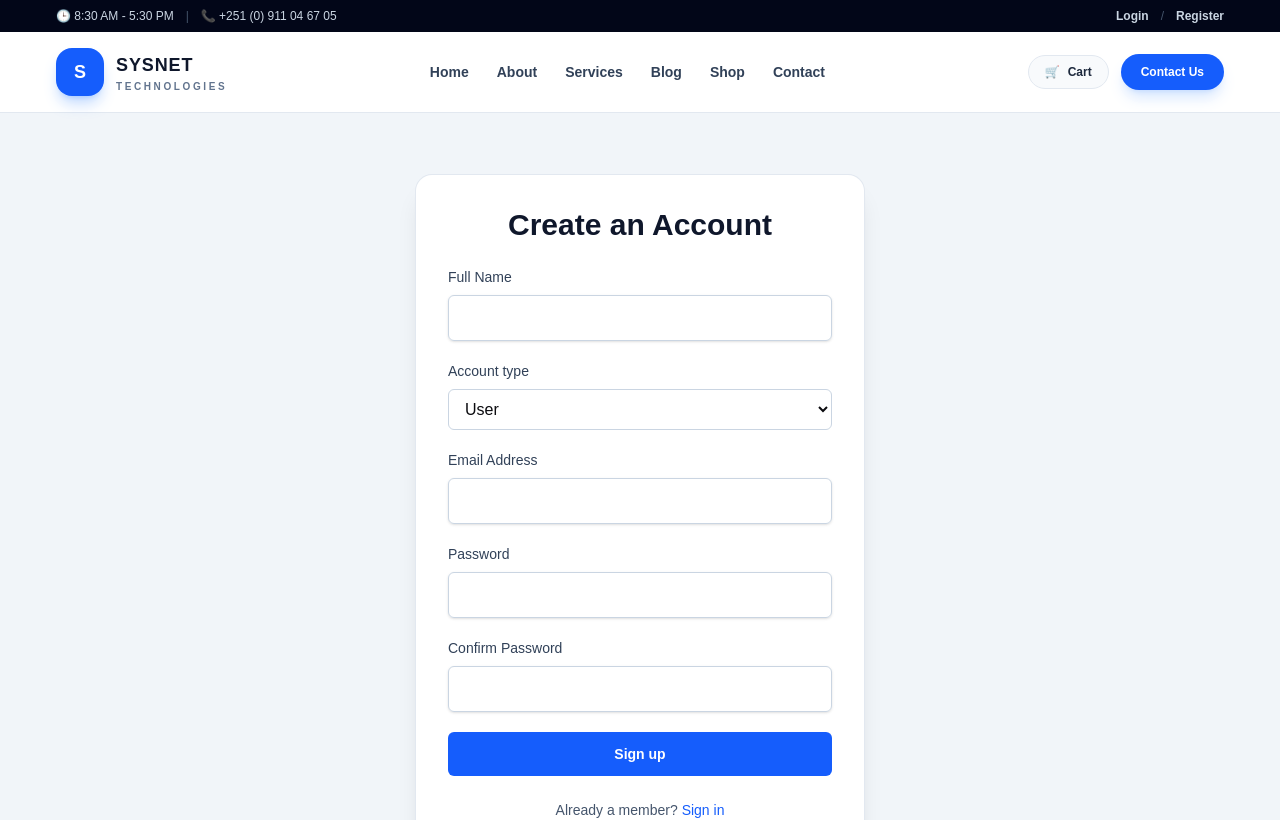
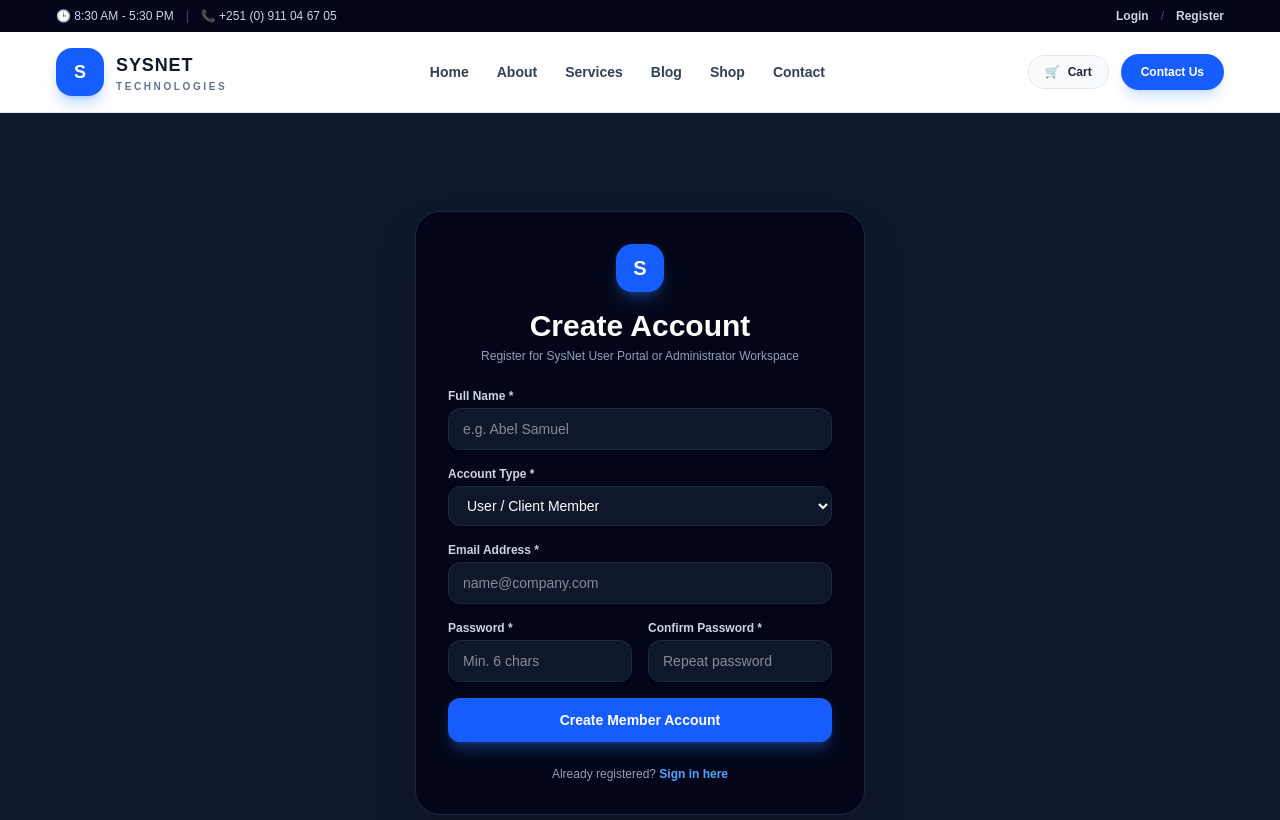
Before and after one commit to Yaya1200/sysnext, a Next.js app: page /register in a window 1280 px wide. Shown: the top 820 px of the page. Built offline with nearby package versions, Linux system fonts and the light colour scheme; no server answers.

Commit message:
adding register

```diff
--- a/app/register/page.tsx
+++ b/app/register/page.tsx
@@ -13,63 +13,121 @@ export default function RegisterPage() {
   const [confirmPassword, setConfirmPassword] = useState("");
   const [role, setRole] = useState<"user" | "admin">("user");
   const [adminCode, setAdminCode] = useState("");
-  const [message, setMessage] = useState("");
+  const [message, setMessage] = useState<{ text: string; type: "success" | "error" } | null>(null);
   const [isSubmitting, setIsSubmitting] = useState(false);
 
   const handleSubmit = async (event: FormEvent<HTMLFormElement>) => {
     event.preventDefault();
-    setMessage("");
+    setMessage(null);
 
     if (!fullName || !email || !password || !confirmPassword) {
-      setMessage("Please fill in all fields.");
+      setMessage({ text: "Please fill in all required fields.", type: "error" });
       return;
     }
 
     if (password.length < 6) {
-      setMessage("Password must be at least 6 characters long.");
+      setMessage({ text: "Password must be at least 6 characters long.", type: "error" });
       return;
     }
 
     if (password !== confirmPassword) {
-      setMessage("Passwords do not match.");
+      setMessage({ text: "Passwords do not match.", type: "error" });
+      return;
+    }
+
+    if (role === "admin" && !adminCode) {
+      setMessage({ text: "Administrator registration code is required. (Default: admin12345)", type: "error" });
       return;
     }
 
     setIsSubmitting(true);
+
     try {
-      let error: { message: string } | null = null;
-      if (role === "admin") {
-        const response = await fetch("/api/auth/register", { method: "POST", headers: { "Content-Type": "application/json" }, body: JSON.stringify({ fullName, email, password, role, adminCode }) });
-        if (!response.ok) error = await response.json();
-      } else {
-        const result = await createClient().auth.signUp({ email, password, options: { data: { full_name: fullName } } });
-        error = result.error;
-      }
+      // 1. Call API registration
+      const response = await fetch("/api/auth/register", {
+        method: "POST",
+        headers: { "Content-Type": "application/json" },
+        body: JSON.stringify({ fullName, email, password, role, adminCode }),
+      });
 
-      if (error) {
-        setMessage(error.message);
+      const result = await response.json();
+
+      if (!response.ok) {
+        setMessage({ text: result.error || "Registration failed.", type: "error" });
+        setIsSubmitting(false);
         return;
       }
 
-      setMessage(role === "admin" ? "Administrator account created. Check your email to confirm it." : "Account created successfully. Check your email to confirm your account.");
+      // Also attempt Supabase client sign up
+      try {
+        await createClient().auth.signUp({
+          email,
+          password,
+          options: { data: { full_name: fullName, role } },
+        });
+      } catch {
+        // ignore
+      }
 
-      setTimeout(() => router.push("/login"), 600);
+      // Save to registered accounts in localStorage for instant offline/mock login support
+      const existingAccounts = JSON.parse(window.localStorage.getItem("sysnet-registered-accounts") || "[]");
+      existingAccounts.push({
+        id: result.user?.id || "usr-" + Date.now(),
+        email: email.toLowerCase(),
+        password,
+        full_name: fullName,
+        role,
+      });
+      window.localStorage.setItem("sysnet-registered-accounts", JSON.stringify(existingAccounts));
+
+      // Auto login
+      window.localStorage.setItem(
+        "sysnet-user-demo",
+        JSON.stringify({
+          id: result.user?.id || "usr-" + Date.now(),
+          email: email.toLowerCase(),
+          full_name: fullName,
+          role,
+        })
+      );
+
+      setMessage({
+        text: role === "admin"
+          ? "✓ Administrator account created! Logging in to Admin Portal..."
+          : "✓ Account created successfully! Logging in to User Portal...",
+        type: "success",
+      });
+
+      setTimeout(() => {
+        router.push(role === "admin" ? "/admin" : "/portal");
+      }, 1000);
     } catch {
-      setMessage("Signup could not reach the server. Check that the development server is running and try again.");
+      setMessage({
+        text: "Could not reach server. Please check your connection and try again.",
+        type: "error",
+      });
     } finally {
       setIsSubmitting(false);
     }
   };
 
   return (
-    <div className="flex min-h-screen items-center justify-center bg-slate-100 px-4">
-      <div className="w-full max-w-md rounded-2xl bg-white p-8 shadow-xl ring-1 ring-slate-200">
-        <h1 className="text-center text-3xl font-bold text-slate-900">Create an Account</h1>
+    <div className="flex min-h-screen items-center justify-center bg-slate-900 px-4 py-12">
+      <div className="w-full max-w-md rounded-3xl bg-slate-950 p-8 shadow-2xl ring-1 ring-slate-800 text-white">
+        <div className="flex justify-center mb-4">
+          <div className="flex h-12 w-12 items-center justify-center rounded-2xl bg-blue-600 font-black text-white text-xl shadow-lg shadow-blue-500/30">
+            S
+          </div>
+        </div>
+        <h1 className="text-center text-3xl font-black text-white">Create Account</h1>
+        <p className="mt-1 text-center text-xs text-slate-400">
+          Register for SysNet User Portal or Administrator Workspace
+        </p>
 
-        <form className="mt-6 space-y-5" onSubmit={handleSubmit}>
+        <form className="mt-6 space-y-4" onSubmit={handleSubmit}>
           <div>
-            <label htmlFor="fullname" className="mb-2 block text-sm font-medium text-slate-700">
-              Full Name
+            <label htmlFor="fullname" className="mb-1 block text-xs font-semibold text-slate-300">
+              Full Name *
             </label>
             <input
               id="fullname"
@@ -77,30 +135,51 @@ export default function RegisterPage() {
               type="text"
               autoComplete="name"
               required
+              placeholder="e.g. Abel Samuel"
               value={fullName}
               onChange={(event) => setFullName(event.target.value)}
-              className="w-full rounded-md border border-slate-300 px-3 py-2.5 shadow-sm outline-none transition focus:border-blue-500 focus:ring-2 focus:ring-blue-200"
+              className="w-full rounded-xl border border-slate-800 bg-slate-900 px-3.5 py-2.5 text-sm text-white shadow-sm outline-none transition focus:border-blue-500 focus:ring-1 focus:ring-blue-500"
             />
           </div>
 
           <div>
-            <label htmlFor="role" className="mb-2 block text-sm font-medium text-slate-700">Account type</label>
-            <select id="role" value={role} onChange={(event) => setRole(event.target.value as "user" | "admin")} className="w-full rounded-md border border-slate-300 px-3 py-2.5">
-              <option value="user">User</option>
+            <label htmlFor="role" className="mb-1 block text-xs font-semibold text-slate-300">
+              Account Type *
+            </label>
+            <select
+              id="role"
+              value={role}
+              onChange={(event) => setRole(event.target.value as "user" | "admin")}
+              className="w-full rounded-xl border border-slate-800 bg-slate-900 px-3.5 py-2.5 text-sm text-white shadow-sm outline-none transition focus:border-blue-500 focus:ring-1 focus:ring-blue-500 font-medium"
+            >
+              <option value="user">User / Client Member</option>
               <option value="admin">Administrator</option>
             </select>
           </div>
 
-          {role === "admin" ? (
-            <div>
-              <label htmlFor="admin-code" className="mb-2 block text-sm font-medium text-slate-700">Administrator registration code</label>
-              <input id="admin-code" type="password" required value={adminCode} onChange={(event) => setAdminCode(event.target.value)} className="w-full rounded-md border border-slate-300 px-3 py-2.5" />
+          {role === "admin" && (
+            <div className="rounded-xl border border-blue-500/30 bg-blue-600/10 p-3.5 space-y-2">
+              <label htmlFor="admin-code" className="block text-xs font-bold text-blue-300">
+                Administrator Registration Code *
+              </label>
+              <input
+                id="admin-code"
+                type="password"
+                required
+                placeholder="Enter admin code (Default: admin12345)"
+                value={adminCode}
+                onChange={(event) => setAdminCode(event.target.value)}
+                className="w-full rounded-lg border border-slate-800 bg-slate-950 px-3 py-2 text-sm text-white outline-none focus:border-blue-500"
+              />
+              <p className="text-[11px] text-slate-400">
+                Default system admin passcode is: <strong className="text-white">admin12345</strong>
+              </p>
             </div>
-          ) : null}
+          )}
 
           <div>
-            <label htmlFor="email" className="mb-2 block text-sm font-medium text-slate-700">
-              Email Address
+            <label htmlFor="email" className="mb-1 block text-xs font-semibold text-slate-300">
+              Email Address *
             </label>
             <input
               id="email"
@@ -108,15 +187,17 @@ export default function RegisterPage() {
               type="email"
               autoComplete="email"
               required
+              placeholder="name@company.com"
               value={email}
               onChange={(event) => setEmail(event.target.value)}
-              className="w-full rounded-md border border-slate-300 px-3 py-2.5 shadow-sm outline-none transition focus:border-blue-500 focus:ring-2 focus:ring-blue-200"
+              className="w-full rounded-xl border border-slate-800 bg-slate-900 px-3.5 py-2.5 text-sm text-white shadow-sm outline-none transition focus:border-blue-500 focus:ring-1 focus:ring-blue-500"
             />
           </div>
 
+          <div className="grid gap-4 sm:grid-cols-2">
             <div>
-            <label htmlFor="password" className="mb-2 block text-sm font-medium text-slate-700">
-              Password
+              <label htmlFor="password" className="mb-1 block text-xs font-semibold text-slate-300">
+                Password *
               </label>
               <input
                 id="password"
@@ -124,15 +205,16 @@ export default function RegisterPage() {
                 type="password"
                 autoComplete="new-password"
                 required
+                placeholder="Min. 6 chars"
                 value={password}
                 onChange={(event) => setPassword(event.target.value)}
-              className="w-full rounded-md border border-slate-300 px-3 py-2.5 shadow-sm outline-none transition focus:border-blue-500 focus:ring-2 focus:ring-blue-200"
+                className="w-full rounded-xl border border-slate-800 bg-slate-900 px-3.5 py-2.5 text-sm text-white shadow-sm outline-none transition focus:border-blue-500 focus:ring-1 focus:ring-blue-500"
               />
             </div>
 
             <div>
-            <label htmlFor="confirm-password" className="mb-2 block text-sm font-medium text-slate-700">
-              Confirm Password
+              <label htmlFor="confirm-password" className="mb-1 block text-xs font-semibold text-slate-300">
+                Confirm Password *
               </label>
               <input
                 id="confirm-password"
@@ -140,29 +222,43 @@ export default function RegisterPage() {
                 type="password"
                 autoComplete="new-password"
                 required
+                placeholder="Repeat password"
                 value={confirmPassword}
                 onChange={(event) => setConfirmPassword(event.target.value)}
-              className="w-full rounded-md border border-slate-300 px-3 py-2.5 shadow-sm outline-none transition focus:border-blue-500 focus:ring-2 focus:ring-blue-200"
+                className="w-full rounded-xl border border-slate-800 bg-slate-900 px-3.5 py-2.5 text-sm text-white shadow-sm outline-none transition focus:border-blue-500 focus:ring-1 focus:ring-blue-500"
               />
             </div>
+          </div>
 
-          {message ? (
-            <p className="rounded-md bg-blue-50 px-3 py-2 text-sm text-blue-700">{message}</p>
-          ) : null}
+          {message && (
+            <p
+              className={`rounded-xl p-3 text-xs font-medium ${
+                message.type === "success"
+                  ? "bg-emerald-500/20 border border-emerald-500/30 text-emerald-300"
+                  : "bg-red-500/20 border border-red-500/30 text-red-300"
+              }`}
+            >
+              {message.text}
+            </p>
+          )}
 
           <button
             type="submit"
             disabled={isSubmitting}
-            className="w-full rounded-md bg-blue-600 px-4 py-3 text-sm font-semibold text-white transition hover:bg-blue-700"
+            className="w-full rounded-xl bg-blue-600 px-4 py-3 text-sm font-bold text-white shadow-lg shadow-blue-500/30 transition hover:bg-blue-500 disabled:opacity-50"
           >
-            {isSubmitting ? "Creating account..." : "Sign up"}
+            {isSubmitting
+              ? "Creating Account..."
+              : role === "admin"
+              ? "Create Administrator Account"
+              : "Create Member Account"}
           </button>
         </form>
 
-        <p className="mt-6 text-center text-sm text-slate-600">
-          Already a member? {" "}
-          <Link href="/login" className="font-medium text-blue-600 hover:text-blue-500">
-            Sign in
+        <p className="mt-6 text-center text-xs text-slate-400">
+          Already registered?{" "}
+          <Link href="/login" className="font-bold text-blue-400 hover:underline">
+            Sign in here
           </Link>
         </p>
       </div>
```
Lines whose indentation alone changed are shown as unchanged.
